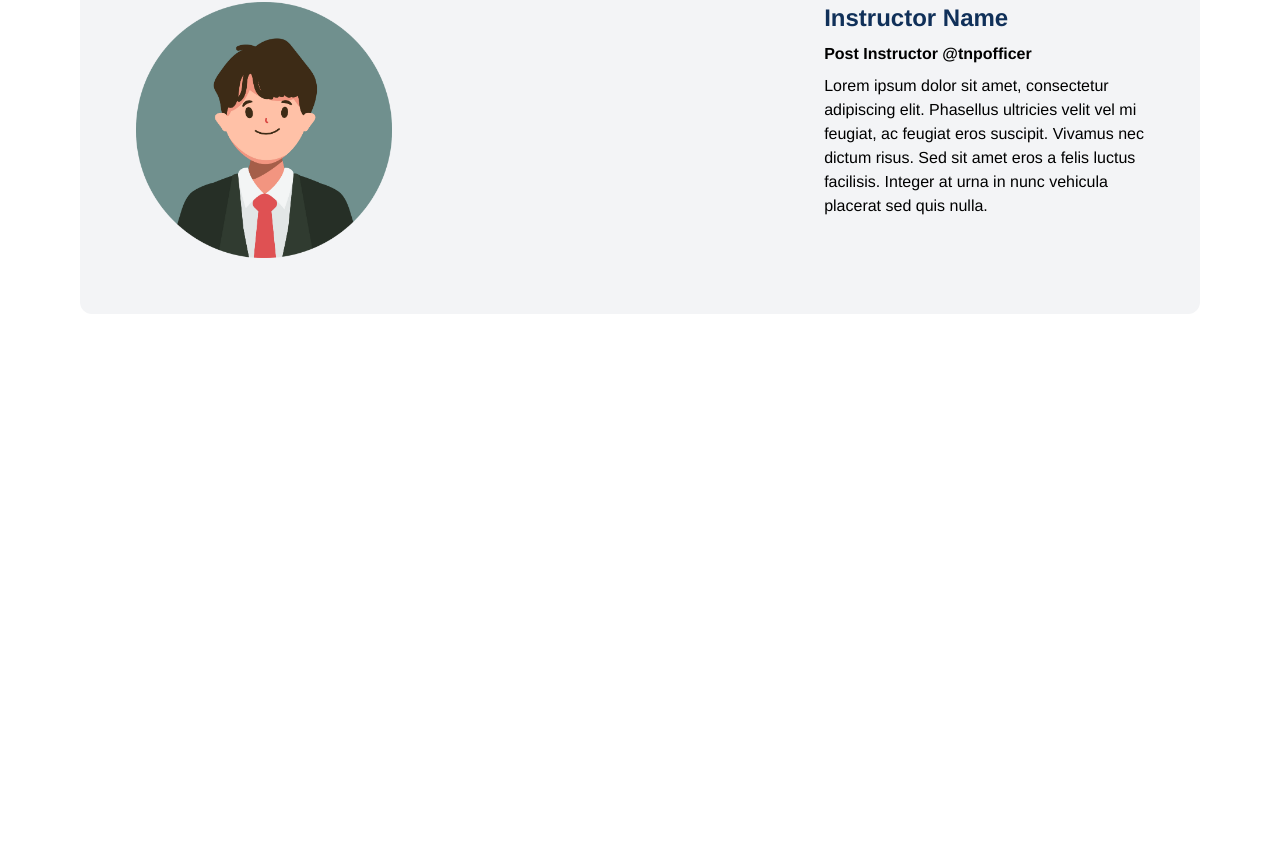
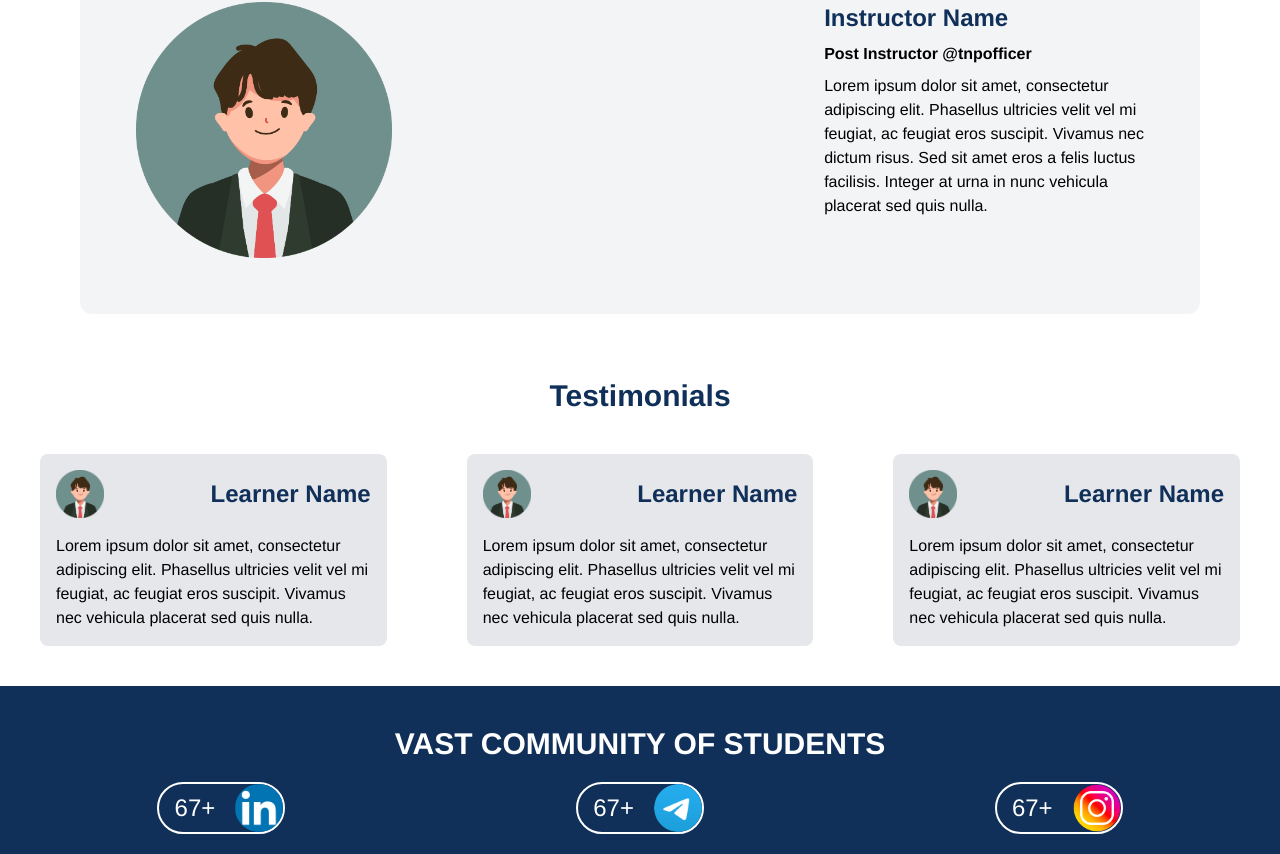
Before and after one commit to Sahil3982/TNP-Assi, a React (Vite) app: page / in a window 1280 px wide. Shown: the part 267-1121 px from the top of the page. Before the commit the page ends 800 px from the top, so only its background shows below. Built offline with nearby package versions, Linux system fonts and the light colour scheme.

Commit message:
add some features

```diff
--- a/src/App.jsx
+++ b/src/App.jsx
@@ -1,5 +1,7 @@
 import Course from "./Components/Course"
+import Footer from "./Components/Footer"
 import Navbar from "./Components/Navbar"
+import TestMonial from "./Components/TestMonial"
 
 function App() {
 
@@ -9,6 +11,8 @@ function App() {
    <Navbar />
    <hr></hr>
    <Course />
+   <TestMonial />
+   <Footer />
    </div>
     </>
   )
--- /dev/null
+++ b/src/Components/Card.jsx
@@ -0,0 +1,21 @@
+import React from 'react';
+
+const Card = () => {
+  return (
+    <div className='bg-gray-200 p-4 m-4 md:m-10 rounded-lg'>
+      <div className='flex flex-col md:flex-row justify-between w-full items-center'>
+        <div className='mb-2 md:mb-0'>
+          <img src='profile.png' className='w-12 h-auto' alt='Instructor' />
+        </div>
+        <div className='text-2xl text-blue font-semibold mt-2 md:mt-0'>
+          Learner Name
+        </div>
+      </div>
+      <div className='mt-2 md:mt-4'>
+        Lorem ipsum dolor sit amet, consectetur adipiscing elit. Phasellus ultricies velit vel mi feugiat, ac feugiat eros suscipit. Vivamus nec vehicula placerat sed quis nulla.
+      </div>
+    </div>
+  );
+};
+
+export default Card;
--- a/src/Components/Course.jsx
+++ b/src/Components/Course.jsx
@@ -13,11 +13,11 @@ const Course = () => {
             Learn from Our Experienced and Dedicated Instructors.
           </div>
         </div>
-        <div className='pt-5 md:pt-0 flex gap-2 self-center md:self-auto'>
-          <div className='bg-blue p-3 rounded-full text-white'>
+        <div className='pt-5 md:pt-0 flex gap-2 self-center  md:self-auto'>
+          <div className='bg-blue p-3 rounded-full h-max text-white'>
             <FaArrowLeft />
           </div>
-          <div className='bg-blue p-3 rounded-full text-white'>
+          <div className='bg-blue p-3 rounded-full h-max text-white'>
             <FaArrowRight />
           </div>
         </div>
--- /dev/null
+++ b/src/Components/Footer.jsx
@@ -0,0 +1,19 @@
+import React from 'react';
+import SocialCard from './SocialCard';
+
+const Footer = () => {
+  return (
+    <div className='bg-blue text-center p-5'>
+      <div className='text-white text-xl md:text-3xl font-bold p-5'>
+        VAST COMMUNITY OF STUDENTS
+      </div>
+      <div className='flex flex-wrap justify-center md:justify-around gap-4'>
+        <SocialCard src='linkedin.png' />
+        <SocialCard src='telegram.png' />
+        <SocialCard src='instagram.png' />
+      </div>
+    </div>
+  );
+};
+
+export default Footer;
--- a/src/Components/Navbar.jsx
+++ b/src/Components/Navbar.jsx
@@ -32,7 +32,7 @@ const Navbar = () => {
           <a href="#" className='py-2 text-blue font-bold'>Mock Tests</a>
           <a href="#" className='py-2 text-blue font-bold'>Learning</a>
           <a href="#" className='py-2 text-blue font-bold'>About</a>
-          <div className='bg-blue text-white rounded-xl px-4 py-2 mt-2'>
+          <div className='bg-blue text-white rounded-full px-4 py-2 mt-2'>
             Get Started
           </div>
         </div>
--- /dev/null
+++ b/src/Components/SocialCard.jsx
@@ -0,0 +1,12 @@
+import React from 'react';
+
+const SocialCard = ({ src }) => {
+    return (
+        <div className='flex items-center justify-end  w-24 md:w-32 border-2 border-white rounded-full'>
+            <div className='pr-5 text-2xl text-white'>67+</div>
+            <img src={src} className='w-8 h-8 md:w-12 md:h-12 rounded-full' alt='Social Icon' />
+        </div>
+    );
+};
+
+export default SocialCard;
--- /dev/null
+++ b/src/Components/TestMonial.jsx
@@ -0,0 +1,18 @@
+import React from 'react'
+import Card from './Card'
+
+const TestMonial = () => {
+    return (
+        <>
+            <center className='text-3xl font-extrabold text-blue'>Testimonials</center>
+            <div className='flex'>
+            <Card />
+            <Card />
+            <Card />
+
+            </div>
+        </>
+    )
+}
+
+export default TestMonial
```
Also changed, not shown: public/instagram.png (renamed from public/instagram logo..png).
